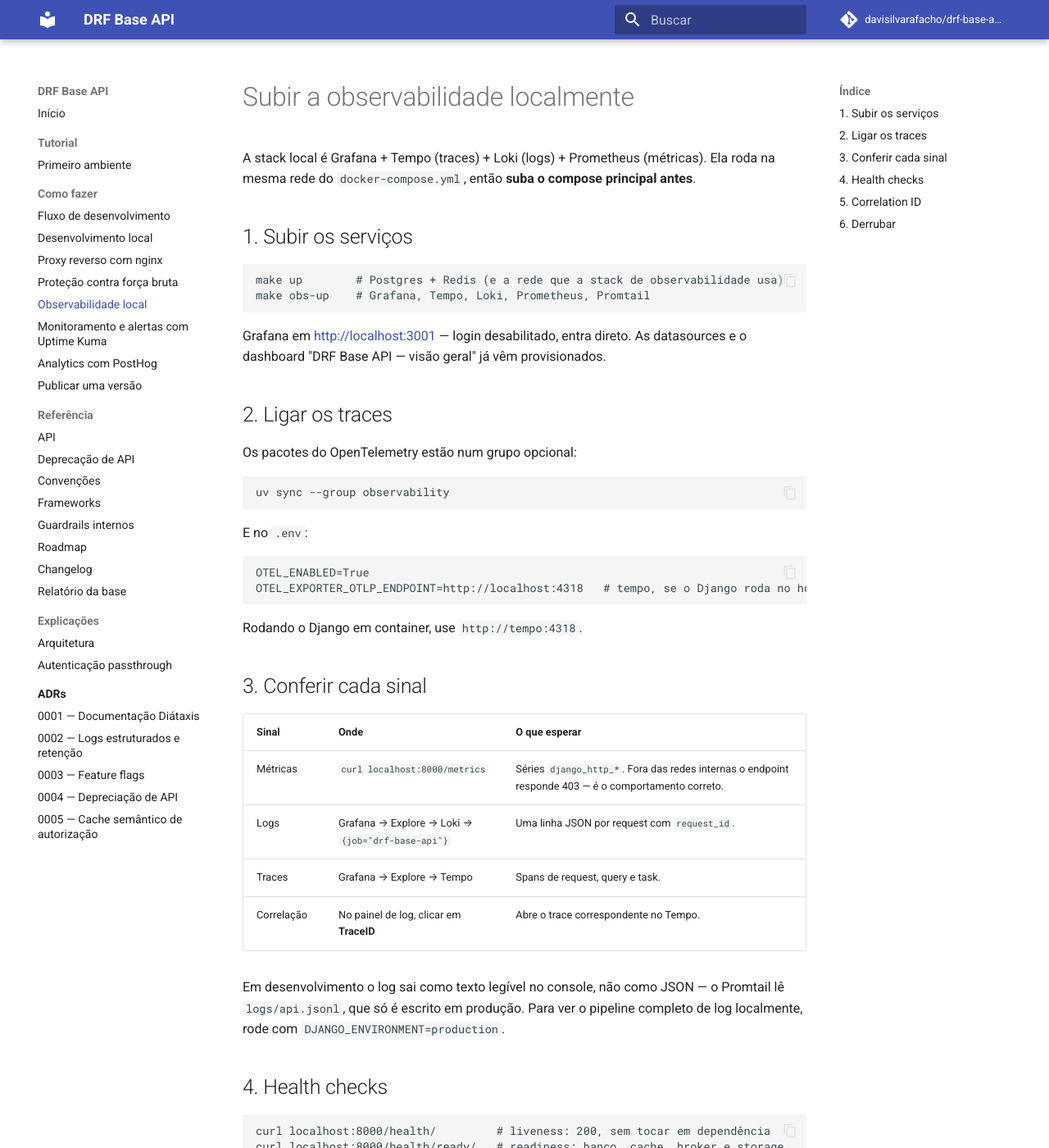
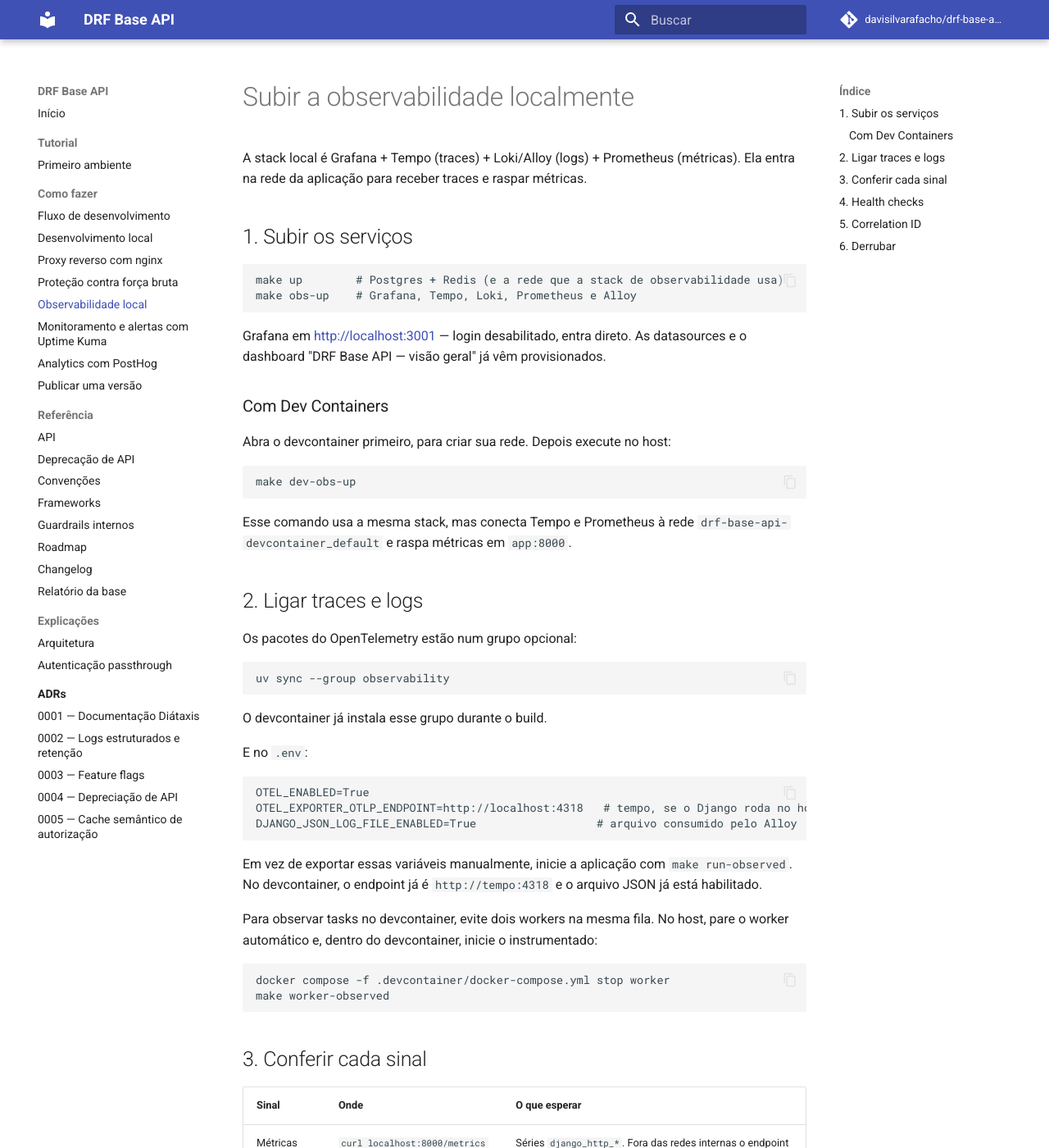
Before and after one commit to davisilvarafacho/django-api-startup-template, an MkDocs documentation site: the page built from docs/how-to/observabilidade-local.md, in a window 1280 px wide and 1400 px high. Shown: the whole window at 82% size. Built offline with MkDocs 1.6.1 and Material for MkDocs 9.7.7, drawn with Linux system fonts in a browser that asks for light colours; comment, search, counter and statistics services are not loaded; some of the changed text lies outside the part shown.

Commit message:
feat: integrate Alloy observability with devcontainer

````diff
--- a/docs/how-to/observabilidade-local.md
+++ b/docs/how-to/observabilidade-local.md
@@ -1,20 +1,30 @@
 # Subir a observabilidade localmente
 
-A stack local é Grafana + Tempo (traces) + Loki (logs) + Prometheus (métricas).
-Ela roda na mesma rede do `docker-compose.yml`, então **suba o compose principal
-antes**.
+A stack local é Grafana + Tempo (traces) + Loki/Alloy (logs) + Prometheus
+(métricas). Ela entra na rede da aplicação para receber traces e raspar métricas.
 
 ## 1. Subir os serviços
 
 ```bash
 make up        # Postgres + Redis (e a rede que a stack de observabilidade usa)
-make obs-up    # Grafana, Tempo, Loki, Prometheus, Promtail
+make obs-up    # Grafana, Tempo, Loki, Prometheus e Alloy
 ```
 
 Grafana em <http://localhost:3001> — login desabilitado, entra direto. As
 datasources e o dashboard "DRF Base API — visão geral" já vêm provisionados.
 
-## 2. Ligar os traces
+### Com Dev Containers
+
+Abra o devcontainer primeiro, para criar sua rede. Depois execute no host:
+
+```bash
+make dev-obs-up
+```
+
+Esse comando usa a mesma stack, mas conecta Tempo e Prometheus à rede
+`drf-base-api-devcontainer_default` e raspa métricas em `app:8000`.
+
+## 2. Ligar traces e logs
 
 Os pacotes do OpenTelemetry estão num grupo opcional:
 
@@ -22,14 +32,27 @@
 uv sync --group observability
 ```
 
+O devcontainer já instala esse grupo durante o build.
+
 E no `.env`:
 
 ```bash
 OTEL_ENABLED=True
 OTEL_EXPORTER_OTLP_ENDPOINT=http://localhost:4318   # tempo, se o Django roda no host
+DJANGO_JSON_LOG_FILE_ENABLED=True                  # arquivo consumido pelo Alloy
 ```
 
-Rodando o Django em container, use `http://tempo:4318`.
+Em vez de exportar essas variáveis manualmente, inicie a aplicação com
+`make run-observed`. No devcontainer, o endpoint já é `http://tempo:4318` e o
+arquivo JSON já está habilitado.
+
+Para observar tasks no devcontainer, evite dois workers na mesma fila. No host,
+pare o worker automático e, dentro do devcontainer, inicie o instrumentado:
+
+```bash
+docker compose -f .devcontainer/docker-compose.yml stop worker
+make worker-observed
+```
 
 ## 3. Conferir cada sinal
 
@@ -40,9 +63,11 @@
 | Traces | Grafana → Explore → Tempo | Spans de request, query e task. |
 | Correlação | No painel de log, clicar em **TraceID** | Abre o trace correspondente no Tempo. |
 
-Em desenvolvimento o log sai como texto legível no console, não como JSON — o
-Promtail lê `logs/api.jsonl`, que só é escrito em produção. Para ver o pipeline
-completo de log localmente, rode com `DJANGO_ENVIRONMENT=production`.
+Em desenvolvimento, o console permanece legível. Quando
+`DJANGO_JSON_LOG_FILE_ENABLED=True`, o mesmo evento também vai para o arquivo
+rotativo `logs/api.jsonl`, que o Alloy envia ao Loki. Na primeira execução após
+a migração, linhas antigas ainda presentes nesse arquivo podem ser reenviadas,
+pois as posições anteriores do coletor não são reaproveitadas.
 
 ## 4. Health checks
 
@@ -83,7 +108,8 @@
 ## 6. Derrubar
 
 ```bash
-make obs-down
+make obs-down       # Compose principal
+make dev-obs-down   # devcontainer
 ```
 
 Os volumes são preservados; para descartar os dados, acrescente `-v` ao
````
Also changed, not shown: docker-compose.observability.yml (+23 -14 lines), docker-compose.otel.yml (deleted, +0 -27 lines), docs/ROADMAP.md (+2 -2 lines), docs/adr/0002-logs-estruturados-e-retencao.md (+5 -4 lines), docs/how-to/desenvolvimento-local.md (+21 -1 lines), docs/relatorio-base-gente-grande.md (+1 -1 lines), 12 other files.
